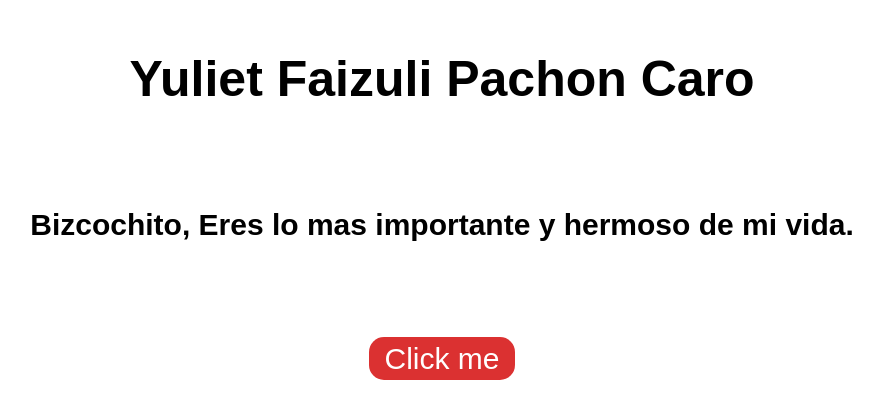
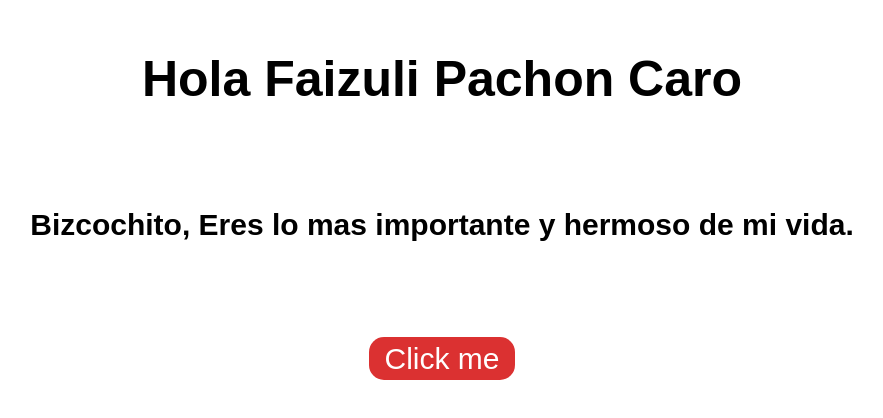
Before and after one commit to Miller38/hearts, a plain HTML site: page index.html in a window 1280 px wide. Shown: the part 150-568 px from the top of the page, without its empty margins (198-1081 px from the left). Drawn offline with Linux system fonts and the light colour scheme.

Commit message:
agregamos texto hola

```diff
--- a/index.html
+++ b/index.html
@@ -12,7 +12,7 @@
     <link rel="stylesheet" href="style.css">
 </head>
 <body>
-    <h1>Yuliet Faizuli Pachon Caro</h1>
+    <h1>Hola Faizuli Pachon Caro</h1>
 
     <h2>Bizcochito, Eres lo mas importante y hermoso de mi vida.</h2>
     <a class="btn" href="inicio.html">Click me</a>
```
